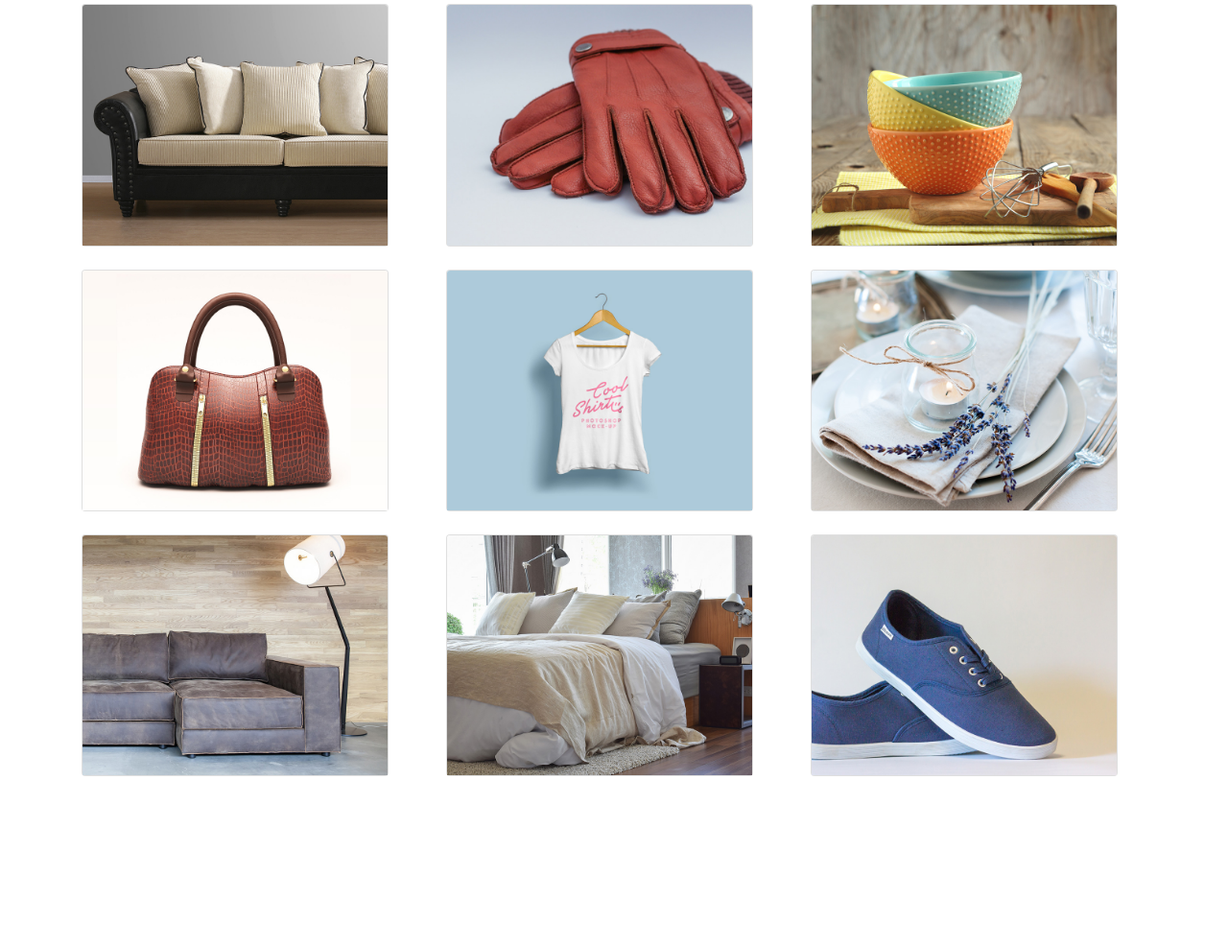
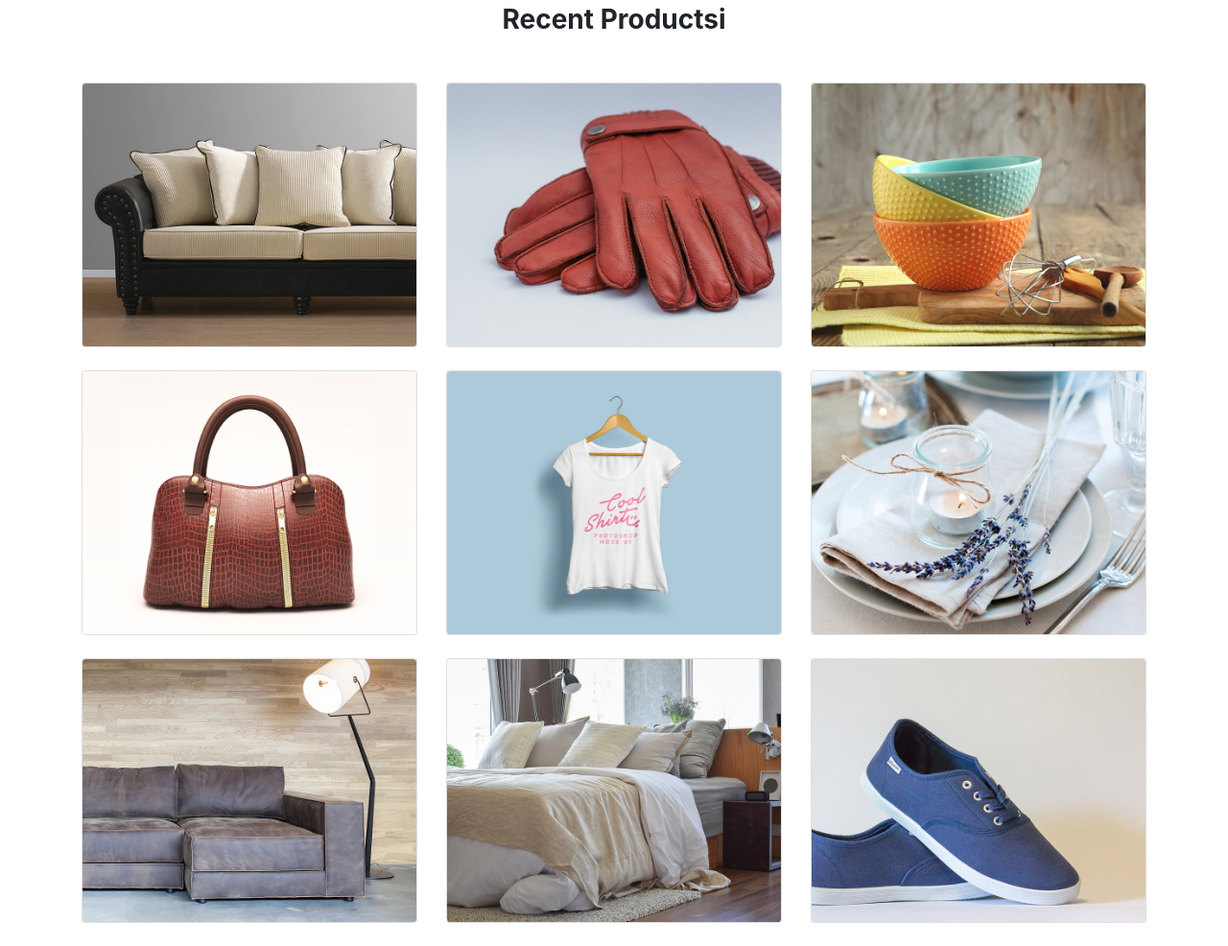
Before and after one commit to SnYoussef07/Emporium-Sn, a website: page index.html in a window 1280 px wide. Shown: the part 1296-2282 px from the top of the page at 96% size. Before the commit the page ends 2129 px from the top, so only its background shows below. Drawn offline with Linux system fonts and the light colour scheme.

Commit message:
Fin de la section Product

```diff
--- a/index.html
+++ b/index.html
@@ -86,7 +86,7 @@
     <section id="sectionService" class="mt-5">
       <div class="container-fluid">
         <div class="row">
-          <div class="col-lg-4 mb-4 col-md-12 mb-3">
+          <div class="col-lg-4 col-md-6 col-sm-12 mb-4 col-md-12 mb-3">
             <div class="card  text-white">
               <img
                 src="./public/images/services/service-1.jpg"
@@ -98,7 +98,7 @@
               </div>
             </div>
           </div>
-          <div class="col-lg-4 mb-4 col-md-12 mb-3">
+          <div class="col-lg-4 col-md-6 col-sm-12 mb-4 col-md-12 mb-3">
             <div class="card  text-white">
               <img
                 src="./public/images/services/service-2.jpg"
@@ -110,7 +110,7 @@
               </div>
             </div>
           </div>
-          <div class="col-lg-4 col-md-12 mb-3">
+          <div class="col-lg-4 col-md-6 col-sm-12 col-md-12 mb-3">
             <div class="card  text-white">
               <img
                 src="./public/images/services/slider-3.jpg"
@@ -128,122 +128,194 @@
     <!-- Section Products -->
     <section id="sectionProducts" class="mt-5">
       <div class="container">
-        <h3></h3>
-        <div class="row">
-          <div class="col-lg-4 mb-4">
-            <div class="card" style="width: 20rem;">
+        <h3 class="text-center mb-5"><strong>Recent Productsi</strong></h3>
+        <div class="row mt-5">
+          <div class="col-lg-4 col-md-6 col-sm-12 mb-4">
+            <div class="card">
               <img
                 src="./public/images/products_mini/product-luxry-sofa.jpg"
                 class="card-img-top"
                 alt="..."
               />
-              <div class="card-body">
-                <div class="row">
-                  <div class="col-6 card-title1">
-                    <i class="fas fa-eye"></i>
-                    <span>View Details</span>
-                  </div>
-                  <div class="col-6 card-title2">
-                    <i class="fas fa-shopping-cart"></i>
-                    <span>Add to cart</span>
-                  </div>
+              <div
+                class="row text-white bodyCard text-center align-items-center"
+              >
+                <div class="col-6 firstCol">
+                  <i class="fas fa-eye"></i>
+                  <span>View Details</span>
+                </div>
+                <div class="col-6 secondCol">
+                  <i class="fas fa-shopping-cart"></i>
+                  <span>Add to cart</span>
                 </div>
               </div>
             </div>
           </div>
-          <div class="col-lg-4 mb-4">
-            <div class="card" style="width: 20rem;">
+          <div class="col-lg-4 col-md-6 col-sm-12 mb-4">
+            <div class="card">
               <img
                 src="./public/images/products_mini/product-gloves.jpg"
                 class="card-img-top"
                 alt="..."
               />
-              <div class="card-body">
-                <h5 class="card-title">Card title</h5>
+              <div
+                class="row text-white bodyCard text-center align-items-center"
+              >
+                <div class="col-6 firstCol">
+                  <i class="fas fa-eye"></i>
+                  <span>View Details</span>
+                </div>
+                <div class="col-6 secondCol">
+                  <i class="fas fa-shopping-cart"></i>
+                  <span>Add to cart</span>
+                </div>
               </div>
             </div>
           </div>
-          <div class="col-lg-4 mb-4">
-            <div class="card" style="width: 20rem;">
+          <div class="col-lg-4 col-md-6 col-sm-12 mb-4">
+            <div class="card">
               <img
                 src="./public/images/products_mini/product-cups.jpg"
                 class="card-img-top"
                 alt="..."
               />
-              <div class="card-body">
-                <h5 class="card-title">Card title</h5>
+              <div
+                class="row text-white bodyCard text-center align-items-center"
+              >
+                <div class="col-6 firstCol">
+                  <i class="fas fa-eye"></i>
+                  <span>View Details</span>
+                </div>
+                <div class="col-6 secondCol">
+                  <i class="fas fa-shopping-cart"></i>
+                  <span>Add to cart</span>
+                </div>
               </div>
             </div>
           </div>
-          <div class="col-lg-4 mb-4">
-            <div class="card" style="width: 20rem;">
+          <div class="col-lg-4 col-md-6 col-sm-12 mb-4">
+            <div class="card">
               <img
                 src="./public/images/products_mini/product-bag.jpg"
                 class="card-img-top"
                 alt="..."
               />
-              <div class="card-body">
-                <h5 class="card-title">Card title</h5>
+              <div
+                class="row text-white bodyCard text-center align-items-center"
+              >
+                <div class="col-6 firstCol">
+                  <i class="fas fa-eye"></i>
+                  <span>View Details</span>
+                </div>
+                <div class="col-6 secondCol">
+                  <i class="fas fa-shopping-cart"></i>
+                  <span>Add to cart</span>
+                </div>
               </div>
             </div>
           </div>
-          <div class="col-lg-4 mb-4">
-            <div class="card" style="width: 20rem;">
+          <div class="col-lg-4 col-md-6 col-sm-12 mb-4">
+            <div class="card">
               <img
                 src="./public/images/products_mini/product-tshitr.jpg"
                 class="card-img-top"
                 alt="..."
               />
-              <div class="card-body">
-                <h5 class="card-title">Card title</h5>
+              <div
+                class="row text-white bodyCard text-center align-items-center"
+              >
+                <div class="col-6 firstCol">
+                  <i class="fas fa-eye"></i>
+                  <span>View Details</span>
+                </div>
+                <div class="col-6 secondCol">
+                  <i class="fas fa-shopping-cart"></i>
+                  <span>Add to cart</span>
+                </div>
               </div>
             </div>
           </div>
-          <div class="col-lg-4 mb-4">
-            <div class="card" style="width: 20rem;">
+          <div class="col-lg-4 col-md-6 col-sm-12 mb-4">
+            <div class="card">
               <img
                 src="./public/images/products_mini/product-plates.jpg"
                 class="card-img-top"
                 alt="..."
               />
-              <div class="card-body">
-                <h5 class="card-title">Card title</h5>
+              <div
+                class="row text-white bodyCard text-center align-items-center"
+              >
+                <div class="col-6 firstCol">
+                  <i class="fas fa-eye"></i>
+                  <span>View Details</span>
+                </div>
+                <div class="col-6 secondCol">
+                  <i class="fas fa-shopping-cart"></i>
+                  <span>Add to cart</span>
+                </div>
               </div>
             </div>
           </div>
-          <div class="col-lg-4 mb-4">
-            <div class="card" style="width: 20rem;">
+          <div class="col-lg-4 col-md-6 col-sm-12 mb-4">
+            <div class="card">
               <img
                 src="./public/images/products_mini/product-modern-sofa.jpg"
                 class="card-img-top"
                 alt="..."
               />
-              <div class="card-body">
-                <h5 class="card-title">Card title</h5>
+              <div
+                class="row text-white bodyCard text-center align-items-center"
+              >
+                <div class="col-6 firstCol">
+                  <i class="fas fa-eye"></i>
+                  <span>View Details</span>
+                </div>
+                <div class="col-6 secondCol">
+                  <i class="fas fa-shopping-cart"></i>
+                  <span>Add to cart</span>
+                </div>
               </div>
             </div>
           </div>
-          <div class="col-lg-4 mb-4">
-            <div class="card" style="width: 20rem;">
+          <div class="col-lg-4 col-md-6 col-sm-12 mb-4">
+            <div class="card">
               <img
                 src="./public/images/products_mini/product-bed.jpg"
                 class="card-img-top"
                 alt="..."
               />
-              <div class="card-body">
-                <h5 class="card-title">Card title</h5>
+              <div
+                class="row text-white bodyCard text-center align-items-center"
+              >
+                <div class="col-6 firstCol">
+                  <i class="fas fa-eye"></i>
+                  <span>View Details</span>
+                </div>
+                <div class="col-6 secondCol">
+                  <i class="fas fa-shopping-cart"></i>
+                  <span>Add to cart</span>
+                </div>
               </div>
             </div>
           </div>
-          <div class="col-lg-4 mb-4">
-            <div class="card" style="width: 20rem;">
+          <div class="col-lg-4 col-md-6 col-sm-12 mb-4">
+            <div class="card">
               <img
                 src="./public/images/products_mini/product-shoes.jpg"
                 class="card-img-top"
                 alt="..."
               />
-              <div class="card-body">
-                <h5 class="card-title">Card title</h5>
+              <div
+                class="row text-white bodyCard text-center align-items-center"
+              >
+                <div class="col-6 firstCol">
+                  <i class="fas fa-eye"></i>
+                  <span>View Details</span>
+                </div>
+                <div class="col-6 secondCol">
+                  <i class="fas fa-shopping-cart"></i>
+                  <span>Add to cart</span>
+                </div>
               </div>
             </div>
           </div>
--- a/src/sass/style.scss
+++ b/src/sass/style.scss
@@ -25,53 +25,31 @@ body {
   #sectionProducts {
     .card {
       position: relative;
-      width: 50%;
+      overflow: hidden;
 
-      img {
-        display: block;
-        width: 100%;
-        height: auto;
-      }
-      .card-body {
-        padding: 0;
+      .bodyCard {
         position: absolute;
-        bottom: 0;
+        height: 25%;
         left: 0;
         right: 0;
-        //background-color: #008cba;
-        overflow: hidden;
-        width: 100%;
-        height: 0;
-        transition: 0.5s ease;
+        bottom: -35%;
+        transition: 0.5s;
 
-        .card-title1 {
-          color: white;
+        .firstCol {
           background-color: black;
-          opacity: 0.8;
-          position: absolute;
-          top: 50%;
-          left: 25%;
-          -webkit-transform: translate(-50%, -50%);
-          -ms-transform: translate(-50%, -50%);
-          transform: translate(-50%, -50%);
-          text-align: center;
+          opacity: 0.9;
+          padding: 20px 0;
         }
-        .card-title2 {
-          color: white;
+        .secondCol {
           background-color: #bd584e;
-          opacity: 0.8;
-          position: absolute;
-          top: 50%;
-          left: 75%;
-          -webkit-transform: translate(-50%, -50%);
-          -ms-transform: translate(-50%, -50%);
-          transform: translate(-50%, -50%);
-          text-align: center;
+          opacity: 0.9;
+          padding: 20px 0;
         }
       }
     }
-    .card:hover .card-body {
-      height: 20%;
+
+    .card:hover .bodyCard {
+      bottom: 0;
     }
   }
 }
```
Also changed, not shown: public/css/style.css, 1 other file.
